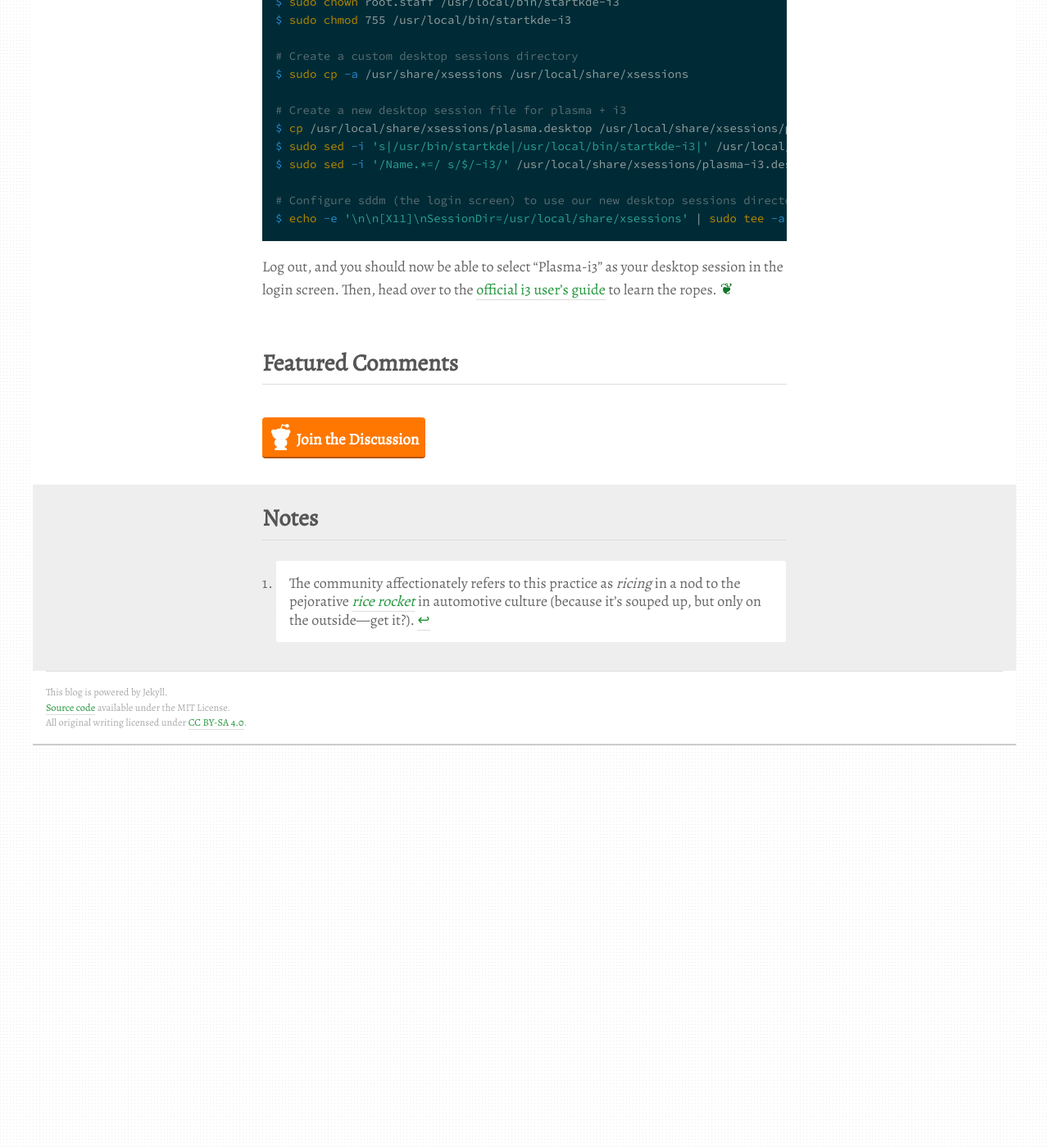
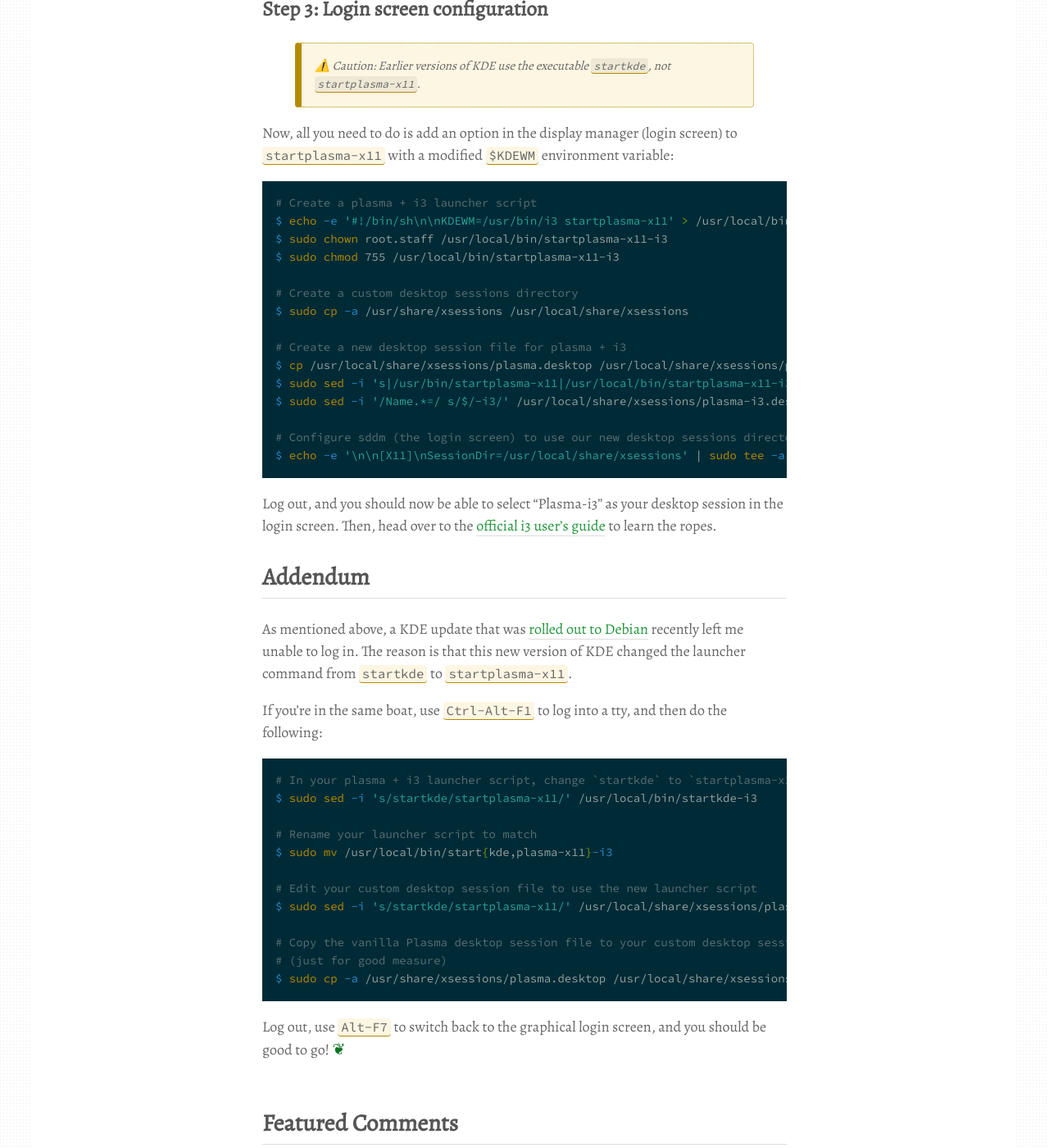
Before and after one commit to rlue/ryanlue.com, a Jekyll site: the page built from _posts/2019-06-13-kde-i3.md, in a window 1280 px wide and 1400 px high, scrolled down 4335 px. Shown: the whole window at 82% size. Built offline with Jekyll 4.4.1, drawn with Linux system fonts in a browser that asks for light colours; some web fonts are replaced; a script that is not in the unit is left out; some of the changed text lies outside the part shown.

Commit message:
Fix KDE-i3 post (broken by recent KDE update)

````diff
--- a/_posts/2019-06-13-kde-i3.md
+++ b/_posts/2019-06-13-kde-i3.md
@@ -8,6 +8,14 @@ featured_comments:
   - url: 'https://www.reddit.com/r/unixporn/comments/c02rk2/i_just_wrote_a_beginners_guide_to_trying_out_i3/er0uxqf/'
   - url: 'https://www.reddit.com/r/unixporn/comments/c02rk2/i_just_wrote_a_beginners_guide_to_trying_out_i3/er14na8/'
 ---
+
+> 💣 A recent upgrade **broke this setup** for me.
+>
+> If this is your first time seeing this guide, carry on—I’ve adjusted the
+> instructions so that everything works again.
+>
+> But if you’ve previously followed this guide and are now having trouble
+> logging in, check out [the addendum](#addendum) for the fix.
 
 Have you seen [/r/unixporn][]{:target="_blank"}? It’s a techie neckbeard’s wet
 dream in there, and I honestly can’t get enough. The subreddit is dedicated to
@@ -110,21 +118,24 @@ no_focus [class="plasmashell" window_type="on_screen_display"]
 
 ### Step 3: Login screen configuration
 
+> ⚠️ Caution: Earlier versions of KDE use the executable `startkde`, not
+> `startplasma-x11`.
+
 Now, all you need to do is add an option in the display manager (login screen)
-to `startkde` with a modified `$KDEWM` environment variable:
+to `startplasma-x11` with a modified `$KDEWM` environment variable:
 
 ```sh
 # Create a plasma + i3 launcher script
-$ echo -e '#!/bin/sh\n\nKDEWM=/usr/bin/i3 startkde' > /usr/local/bin/startkde-i3
-$ sudo chown root.staff /usr/local/bin/startkde-i3
-$ sudo chmod 755 /usr/local/bin/startkde-i3
+$ echo -e '#!/bin/sh\n\nKDEWM=/usr/bin/i3 startplasma-x11' > /usr/local/bin/startplasma-x11-i3
+$ sudo chown root.staff /usr/local/bin/startplasma-x11-i3
+$ sudo chmod 755 /usr/local/bin/startplasma-x11-i3
 
 # Create a custom desktop sessions directory
 $ sudo cp -a /usr/share/xsessions /usr/local/share/xsessions
 
 # Create a new desktop session file for plasma + i3
 $ cp /usr/local/share/xsessions/plasma.desktop /usr/local/share/xsessions/plasma-i3.desktop
-$ sudo sed -i 's|/usr/bin/startkde|/usr/local/bin/startkde-i3|' /usr/local/share/xsessions/plasma-i3.desktop
+$ sudo sed -i 's|/usr/bin/startplasma-x11|/usr/local/bin/startplasma-x11-i3|' /usr/local/share/xsessions/plasma-i3.desktop
 $ sudo sed -i '/Name.*=/ s/$/-i3/' /usr/local/share/xsessions/plasma-i3.desktop
 
 # Configure sddm (the login screen) to use our new desktop sessions directory
@@ -134,6 +145,34 @@ $ echo -e '\n\n[X11]\nSessionDir=/usr/local/share/xsessions' | sudo tee -a /etc/
 Log out, and you should now be able to select “Plasma-i3” as your desktop
 session in the login screen. Then, head over to the [official i3 user’s
 guide][]{:target="_blank"} to learn the ropes.
+
+Addendum
+--------
+
+As mentioned above, a KDE update that was [rolled out to Debian][] recently
+left me unable to log in. The reason is that this new version of KDE changed
+the launcher command from `startkde` to `startplasma-x11`.
+
+If you’re in the same boat, use `Ctrl-Alt-F1` to log into a tty, and then do
+the following:
+
+```sh
+# In your plasma + i3 launcher script, change `startkde` to `startplasma-x11`.
+$ sudo sed -i 's/startkde/startplasma-x11/' /usr/local/bin/startkde-i3
+
+# Rename your launcher script to match
+$ sudo mv /usr/local/bin/start{kde,plasma-x11}-i3
+
+# Edit your custom desktop session file to use the new launcher script
+$ sudo sed -i 's/startkde/startplasma-x11/' /usr/local/share/xsessions/plasma-i3.desktop
+
+# Copy the vanilla Plasma desktop session file to your custom desktop sessions directory
+# (just for good measure)
+$ sudo cp -a /usr/share/xsessions/plasma.desktop /usr/local/share/xsessions/
+```
+
+Log out, use `Alt-F7` to switch back to the graphical login screen, and you
+should be good to go!
 
 ---
 
@@ -152,4 +191,5 @@ guide][]{:target="_blank"} to learn the ropes.
 [i3-gaps-deb]: https://github.com/maestrogerardo/i3-gaps-deb
 [officially supported distros]: https://github.com/Airblader/i3/wiki/Installation
 [official i3 user’s guide]: https://i3wm.org/docs/userguide.html
+[rolled out to Debian]: https://tracker.debian.org/news/1103046/plasma-desktop-45175-3-migrated-to-testing/
 [rice rocket]: https://en.wikipedia.org/wiki/Rice_burner
````
